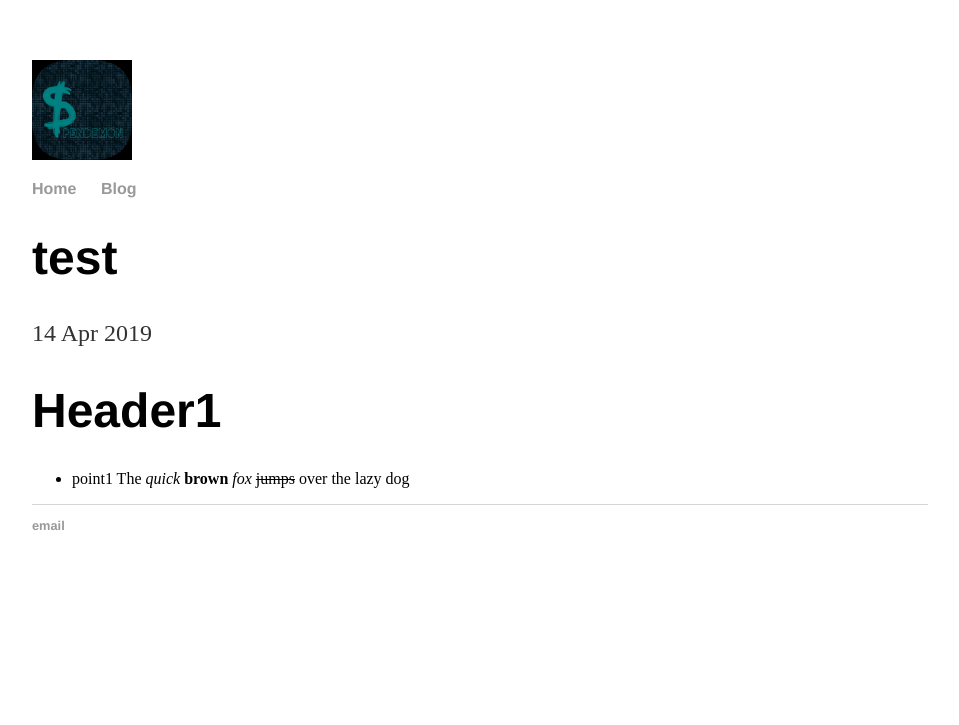
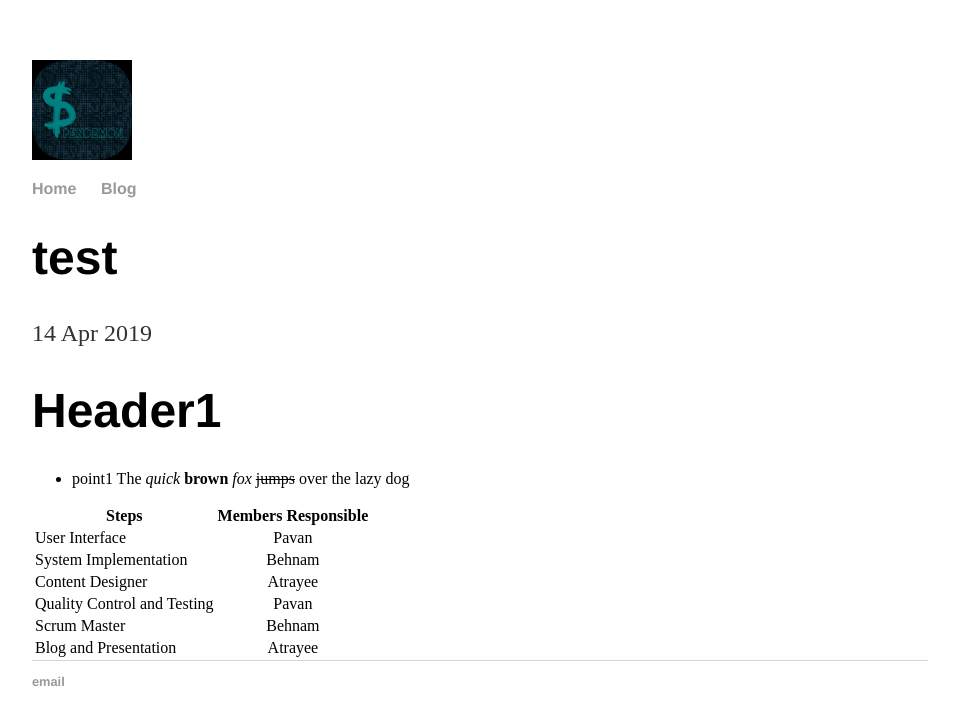
Before and after one commit to 785pavan/isee2019-SPENDEMON, a Jekyll site: the page built from docs/_posts/2019-04-14-ISEE-2019-Test-Post.md, in a window 1280 px wide. Shown: the top 725 px of the page, without its empty margins (160-1119 px from the left). Built offline with Jekyll 4.4.1, drawn with Linux system fonts in a browser that asks for light colours.

Commit message:
Update 2019-04-14-ISEE-2019-Test-Post.md
table test

```diff
--- a/docs/_posts/2019-04-14-ISEE-2019-Test-Post.md
+++ b/docs/_posts/2019-04-14-ISEE-2019-Test-Post.md
@@ -6,3 +6,12 @@
 # Header1
 * point1
 The *quick* **brown** _fox_ ~~jumps~~ over the lazy dog
+
+| Steps       | Members Responsible |
+| ------------- |:-------------:|
+| User Interface | Pavan |
+| System Implementation| Behnam|
+| Content Designer | Atrayee|
+| Quality Control and Testing | Pavan |
+| Scrum Master    | Behnam|
+| Blog and Presentation | Atrayee|
```
